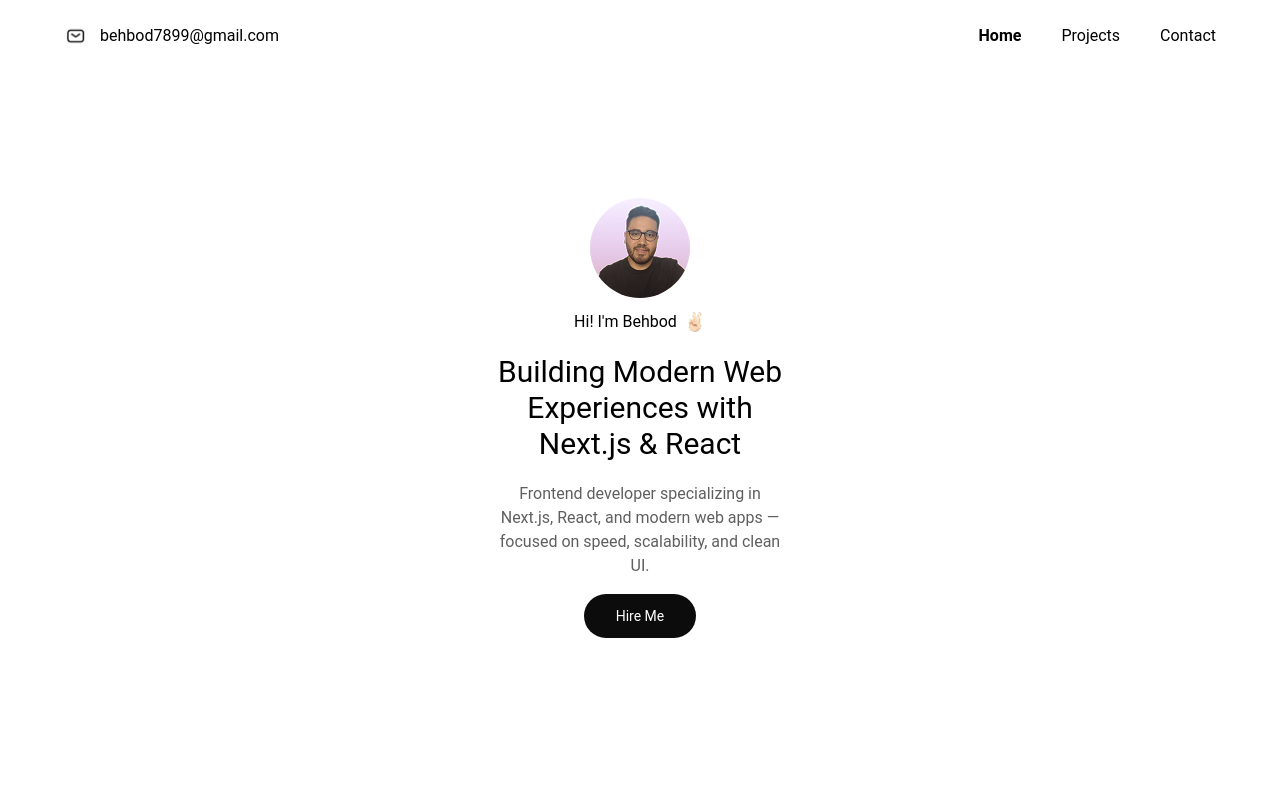
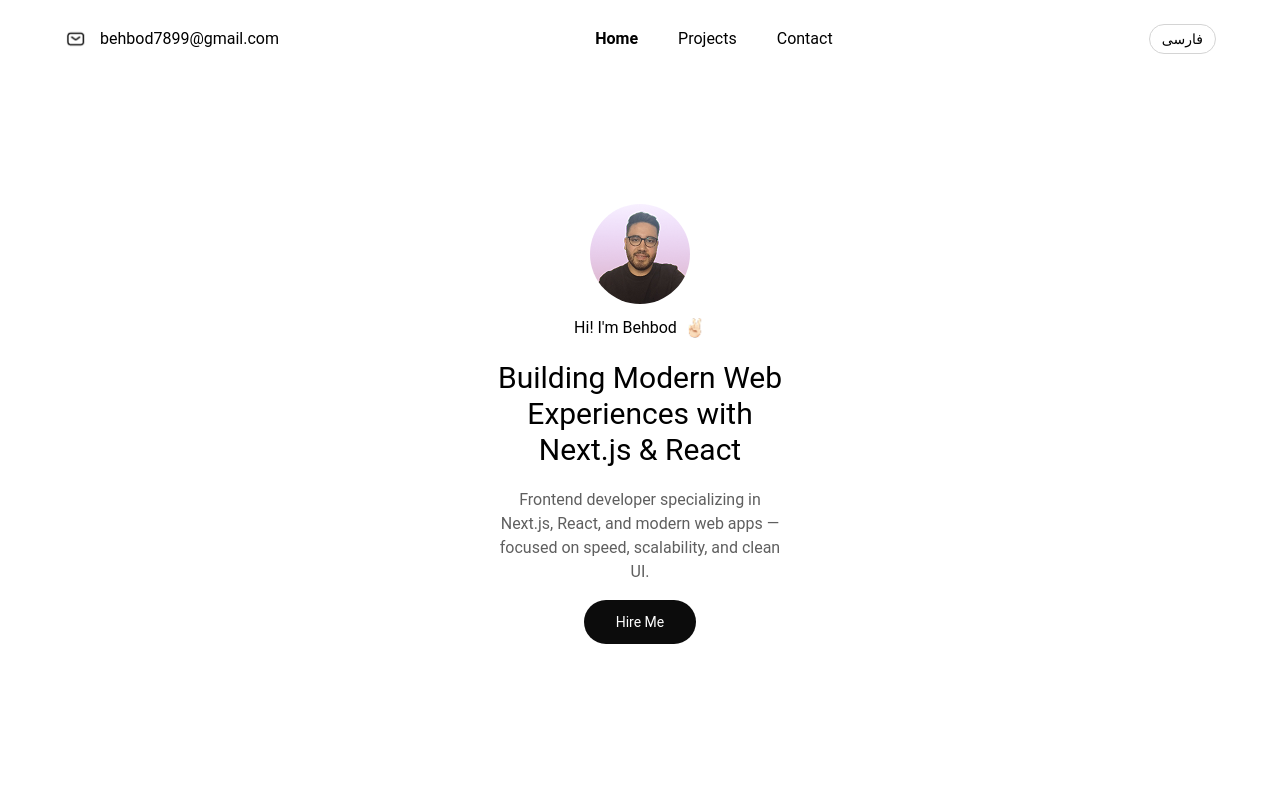
Before and after one commit to behbehi/behbod-resume, a Next.js app: page / in a window 1280 px wide. Shown: the top 792 px of the page. Built offline with nearby package versions, Linux system fonts and the light colour scheme.

Commit message:
add persian to home page

```diff
--- a/app/layout.tsx
+++ b/app/layout.tsx
@@ -2,6 +2,7 @@
 import "./globals.css";
 import { Header } from "@/components/Header";
 import { Footer } from "@/components/Footer";
+import { LanguageProvider } from "@/components/context/LanguageContext";
 
 export const metadata: Metadata = {
   title: "Behbod Khansari",
@@ -16,9 +17,11 @@
   return (
     <html lang="en">
       <body className="py-6">
-        <Header />
-        {children}
-        <Footer />
+        <LanguageProvider>
+          <Header />
+          {children}
+          <Footer />
+        </LanguageProvider>
       </body>
     </html>
   );
--- a/components/Contact.tsx
+++ b/components/Contact.tsx
@@ -1,21 +1,70 @@
+"use client";
+
 import Image from "next/image";
+import { useLanguage } from "./context/LanguageContext";
 
 export function Contact() {
+  const { language } = useLanguage();
+
+  const text = {
+    en: {
+      title: "Feel free to get in touch",
+      tooltip: "Available for new projects — let's talk.",
+    },
+    fa: {
+      title: "با من در تماس باشید",
+      tooltip: "در دسترس برای پروژه‌های تازه — بیایید صحبت کنیم!",
+    },
+  };
+
+  const t = text[language];
+
   return (
-    <div id="contact" className="flex flex-col gap-10 px-8 md:px-0">
-      <h2 className="text-3xl text-center">Feel free to get in touch</h2>
-      <div className="flex items-center justify-center gap-3 relative group">
+    <div
+      id="contact"
+      className="flex flex-col gap-10 px-8 md:px-0"
+      dir={language === "fa" ? "rtl" : "ltr"}
+    >
+      <h2 className="text-3xl text-center">{t.title}</h2>
+
+      <div
+        className={`flex items-center justify-center gap-3 relative group ${
+          language === "fa" ? "flex-row-reverse" : ""
+        }`}
+      >
         <Image src="/icons/logo.png" width={24} height={24} alt="email icon" />
+
         <span>behbod7899@gmail.com</span>
-        <div className="absolute top-full left-1/2 -translate-x-1/2 mt-2 hidden group-hover:flex bg-dark text-white text-sm px-3 py-1 w-[285px] rounded-lg shadow-lg whitespace-nowrap transition-all duration-200">
-          <div className="flex items-center gap-2">
+
+        <div
+          className={`absolute bottom-full left-1/2 -translate-x-1/2 mb-2 hidden group-hover:flex
+            bg-dark text-white text-sm px-4 py-2 rounded-lg shadow-lg
+            whitespace-nowrap transition-all duration-200
+            ${language === "fa" ? "flex-row-reverse" : "flex-row"}`}
+          dir={language === "fa" ? "rtl" : "ltr"}
+        >
+          <div className="flex items-center gap-2 w-full justify-center">
+            {language === "en" ? (
+              <>
                 <Image
                   src="/emojies/high-five.png"
                   width={21}
                   height={21}
                   alt="high five icon"
                 />
-            <span>Available for new projects — let's talk.</span>
+                <span>{t.tooltip}</span>
+              </>
+            ) : (
+              <>
+                <span>{t.tooltip}</span>
+                <Image
+                  src="/emojies/high-five.png"
+                  width={21}
+                  height={21}
+                  alt="high five icon"
+                />
+              </>
+            )}
           </div>
         </div>
       </div>
--- a/components/FunFact.tsx
+++ b/components/FunFact.tsx
@@ -1,13 +1,32 @@
+"use client";
+
 import Image from "next/image";
+import { useLanguage } from "./context/LanguageContext";
 
 export function FunFact() {
+  const { language } = useLanguage();
+
+  const text = {
+    en: {
+      title: "Fun Fact",
+      fact: "I debug faster after my second cup of coffee",
+    },
+    fa: {
+      title: "یک نکته جالب",
+      fact: "بعد از قهوه دوم، زودتر debug می‌کنم",
+    },
+  };
+
+  const t = text[language];
+
   return (
-    <div className="flex flex-col gap-10 px-6 md:px-0">
-      <h2 className="text-3xl text-center">Fun Fact</h2>
-      <div className="flex items-center gap-2">
-        <span className="whitespace-nowrap">
-          I debug faster after my second cup of coffee
-        </span>
+    <div
+      className="flex flex-col gap-10 px-6 md:px-0"
+      dir={language === "fa" ? "rtl" : "ltr"}
+    >
+      <h2 className="text-3xl text-center">{t.title}</h2>
+      <div className="flex items-center gap-2 justify-center">
+        <span className="whitespace-nowrap">{t.fact}</span>
         <Image
           src="/emojies/coffee.png"
           width={21}
--- a/components/Header.tsx
+++ b/components/Header.tsx
@@ -3,6 +3,7 @@
 import Link from "next/link";
 import Image from "next/image";
 import { usePathname } from "next/navigation";
+import { useLanguage } from "./context/LanguageContext";
 
 const handleScrollToContact = () => {
   const contactSection = document.getElementById("contact");
@@ -13,32 +14,82 @@
 
 export function Header() {
   const pathname = usePathname();
+  const { language, toggleLanguage } = useLanguage();
+
+  const text = {
+    en: {
+      home: "Home",
+      projects: "Projects",
+      contact: "Contact",
+      tooltip: "Available for new projects — let's talk!",
+    },
+    fa: {
+      home: "خانه",
+      projects: "پروژه‌ها",
+      contact: "تماس",
+      tooltip: "در دسترس برای پروژه‌های تازه — بیایید صحبت کنیم!",
+    },
+  };
+
+  const t = text[language];
 
   return (
-    <div className="flex items-center justify-center md:justify-between px-16">
-      <div className="md:flex items-center gap-3 relative group hidden">
+    <div
+      className={`flex items-center justify-center md:justify-between px-16 ${
+        language === "fa" ? "flex-row-reverse" : ""
+      }`}
+      dir={language === "fa" ? "rtl" : "ltr"}
+    >
+      <div
+        className={`md:flex items-center gap-3 relative group hidden ${
+          language === "fa" ? "flex-row-reverse" : ""
+        }`}
+      >
         <Image src="/icons/logo.png" width={24} height={24} alt="email icon" />
         <span>behbod7899@gmail.com</span>
-        <div className="absolute top-full left-1/2 -translate-x-1/2 mt-2 hidden group-hover:flex bg-dark text-white text-sm px-3 py-1 w-[285px] rounded-lg shadow-lg whitespace-nowrap transition-all duration-200">
-          <div className="flex items-center gap-2">
+
+        <div
+          className={`absolute top-full left-1/2 -translate-x-1/2 mt-2 hidden group-hover:flex
+      bg-dark text-white text-sm px-4 py-2 rounded-lg shadow-lg
+      whitespace-nowrap transition-all duration-200
+      ${language === "fa" ? "flex-row-reverse" : "flex-row"}`}
+          dir={language === "fa" ? "rtl" : "ltr"}
+        >
+          <div className="flex items-center gap-2 w-full justify-center">
+            {language === "en" ? (
+              <>
                 <Image
                   src="/emojies/high-five.png"
                   width={21}
                   height={21}
                   alt="high five icon"
                 />
-            <span>Available for new projects — let's talk.</span>
+                <span>{t.tooltip}</span>
+              </>
+            ) : (
+              <>
+                <span>{t.tooltip}</span>
+                <Image
+                  src="/emojies/high-five.png"
+                  width={21}
+                  height={21}
+                  alt="high five icon"
+                />
+              </>
+            )}
           </div>
         </div>
       </div>
-      <div className="flex items-center gap-10">
+
+      <div className="flex items-center justify-between md:justify-normal gap-20 md:gap-10">
+        <div className="flex items-center gap-5 md:gap-10">
           <Link
             href="/"
             className={`hover:text-neutral-700 ${
               pathname === "/" ? "font-semibold" : ""
             }`}
           >
-          Home
+            {t.home}
           </Link>
           <Link
             href="/projects"
@@ -46,17 +97,32 @@
               pathname.startsWith("/projects") ? "font-semibold" : ""
             }`}
           >
-          Projects
+            {t.projects}
           </Link>
           {pathname === "/" && (
             <span
               onClick={handleScrollToContact}
               className="hover:text-neutral-700 cursor-pointer"
             >
-            Contact
+              {t.contact}
             </span>
           )}
         </div>
+
+        <button
+          onClick={toggleLanguage}
+          className="md:hidden border border-neutral-300 rounded-full px-3 py-1 text-sm hover:bg-neutral-100 transition"
+        >
+          {language === "en" ? "فارسی" : "English"}
+        </button>
+      </div>
+
+      <button
+        onClick={toggleLanguage}
+        className="hidden md:flex border border-neutral-300 rounded-full px-3 py-1 text-sm hover:bg-neutral-100 transition"
+      >
+        {language === "en" ? "فارسی" : "English"}
+      </button>
     </div>
   );
 }
--- a/components/Hero.tsx
+++ b/components/Hero.tsx
@@ -1,6 +1,7 @@
 "use client";
 
 import Image from "next/image";
+import { useLanguage } from "./context/LanguageContext";
 
 const handleScrollToContact = () => {
   const contactSection = document.getElementById("contact");
@@ -10,8 +11,30 @@
 };
 
 export function Hero() {
+  const { language } = useLanguage();
+
+  const text = {
+    en: {
+      greeting: "Hi! I'm Behbod",
+      title: "Building Modern Web Experiences with Next.js & React",
+      desc: "Frontend developer specializing in Next.js, React, and modern web apps — focused on speed, scalability, and clean UI.",
+      hire: "Hire Me",
+    },
+    fa: {
+      greeting: "سلام! من بهبد هستم",
+      title: "ساخت وب اپلیکیشن‌های مدرن با Next.js و React",
+      desc: "توسعه‌دهنده فرانت‌اند با تخصص در Next.js و React — تمرکز بر سرعت، مقیاس‌پذیری و رابط کاربری ساده و حرفه‌ای.",
+      hire: "ارتباط با من",
+    },
+  };
+
+  const t = text[language];
+
   return (
-    <div className="flex flex-col gap-4 items-center">
+    <div
+      className={`flex flex-col gap-4 items-center`}
+      dir={language === "fa" ? "rtl" : "ltr"}
+    >
       <div className="flex flex-col items-center gap-5 w-72">
         <div className="flex flex-col items-center gap-3">
           <Image
@@ -22,7 +45,7 @@
             alt="avatar"
           />
           <div className="flex items-center gap-2">
-            <span>Hi! I'm Behbod</span>
+            <span>{t.greeting}</span>
             <Image
               src="/emojies/peace.png"
               width={21}
@@ -31,19 +54,14 @@
             />
           </div>
         </div>
-        <h1 className="text-3xl text-center">
-          Building Modern Web Experiences with Next.js & React
-        </h1>
-        <p className="text-light text-center">
-          Frontend developer specializing in Next.js, React, and modern web apps
-          — focused on speed, scalability, and clean UI.
-        </p>
+        <h1 className="text-3xl text-center">{t.title}</h1>
+        <p className="text-light text-center">{t.desc}</p>
       </div>
       <button
         onClick={handleScrollToContact}
         className="bg-dark rounded-full py-3 text-white w-28 text-sm hover:bg-neutral-800"
       >
-        Hire Me
+        {t.hire}
       </button>
     </div>
   );
--- a/components/Projects.tsx
+++ b/components/Projects.tsx
@@ -1,22 +1,44 @@
+"use client";
+
 import Image from "next/image";
 import Link from "next/link";
+import { useLanguage } from "./context/LanguageContext";
 
 export function Projects() {
+  const { language } = useLanguage();
+
+  const text = {
+    en: {
+      title: "Projects",
+      description:
+        "A selection of projects showcasing my skills in building fast, responsive, and user-friendly web applications.",
+      link: "Go To Projects",
+    },
+    fa: {
+      title: "پروژه‌ها",
+      description:
+        "چند نمونه پروژه که مهارت‌هامو تو ساخت وب‌اپلیکیشن‌های سریع، responsive و user-friendly نشون میده.",
+      link: "مشاهده پروژه‌ها",
+    },
+  };
+
+  const t = text[language];
+
   return (
-    <div className="md:flex-row flex flex-col-reverse items-center gap-7 md:gap-32">
+    <div
+      className="md:flex-row flex flex-col-reverse items-center gap-7 md:gap-32"
+      dir={language === "fa" ? "rtl" : "ltr"}
+    >
       <div className="flex flex-col gap-7">
         <div className="flex flex-col gap-5 md:w-[400px] px-8 md:px-0">
-          <h2 className="text-3xl">Projects</h2>
-          <p className="text-light text-justify">
-            A selection of projects showcasing my skills in building fast,
-            responsive, and user-friendly web applications.
-          </p>
+          <h2 className="text-3xl">{t.title}</h2>
+          <p className="text-light text-justify">{t.description}</p>
         </div>
         <Link
           href="/projects"
           className="underline hover:no-underline text-sm pl-8 md:pl-0"
         >
-          Go To Projects
+          {t.link}
         </Link>
       </div>
       <Link href="/projects" className="block w-full md:w-auto">
--- a/components/Skills.tsx
+++ b/components/Skills.tsx
@@ -1,9 +1,16 @@
+"use client";
+
 import Image from "next/image";
+import { useLanguage } from "./context/LanguageContext";
 
 export function Skills() {
+  const { language } = useLanguage();
+
   return (
     <div className="flex flex-col gap-10 items-center">
-      <h2 className="text-3xl text-center">My Skills</h2>
+      <h2 className="text-3xl text-center">
+        {language === "fa" ? "مهارت‌های من" : "My Skills"}
+      </h2>
       <div className="flex items-start gap-14 md:gap-32">
         <div className="flex flex-col gap-6">
           <div className="flex items-center gap-2">
--- /dev/null
+++ b/components/context/LanguageContext.tsx
@@ -0,0 +1,35 @@
+"use client";
+
+import { createContext, useContext, useState, ReactNode } from "react";
+
+type Language = "en" | "fa";
+
+interface LanguageContextType {
+  language: Language;
+  toggleLanguage: () => void;
+}
+
+const LanguageContext = createContext<LanguageContextType | undefined>(
+  undefined
+);
+
+export const LanguageProvider = ({ children }: { children: ReactNode }) => {
+  const [language, setLanguage] = useState<Language>("en");
+
+  const toggleLanguage = () => {
+    setLanguage((prev) => (prev === "en" ? "fa" : "en"));
+  };
+
+  return (
+    <LanguageContext.Provider value={{ language, toggleLanguage }}>
+      {children}
+    </LanguageContext.Provider>
+  );
+};
+
+export const useLanguage = () => {
+  const context = useContext(LanguageContext);
+  if (!context)
+    throw new Error("useLanguage must be used inside LanguageProvider");
+  return context;
+};
```
Lines whose indentation alone changed are shown as unchanged.
